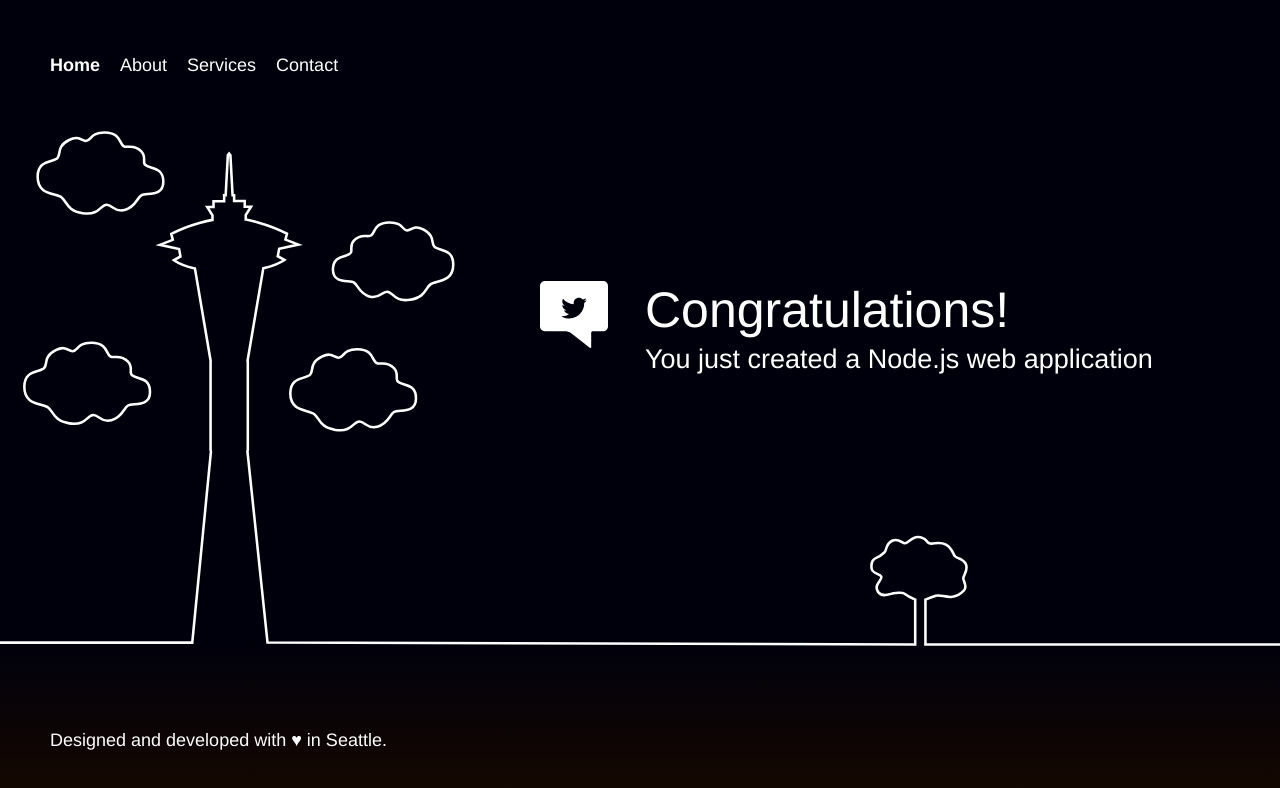
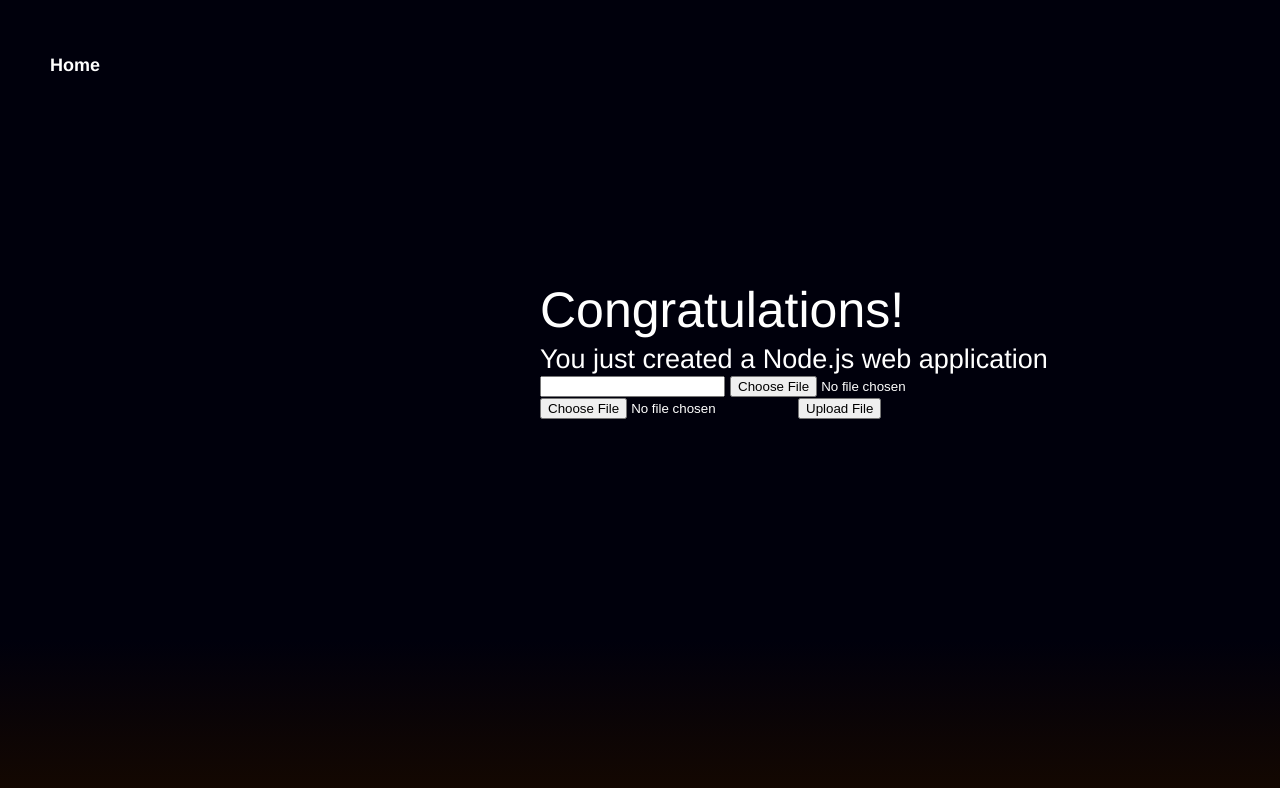
Before and after one commit to allynalford/magic, a website: page public/index.html in a window 1280 px wide. Drawn offline with Linux system fonts and the light colour scheme.

Commit message:
base change
base change

```diff
--- a/public/index.html
+++ b/public/index.html
@@ -13,33 +13,6 @@
     <div class="wrapper">
         <div class="graphics">
             <div class="tower">
-                <svg version="1.1" id="Layer_1" xmlns="http://www.w3.org/2000/svg" xmlns:xlink="http://www.w3.org/1999/xlink" x="0px" y="0px"
-                     viewBox="-11 170 1000 429" enable-background="new -11 170 1000 429" xml:space="preserve">
-                    <path class="path" fill="none" stroke="#FFFFFF" stroke-width="2" stroke-miterlimit="10" d="M989,595H712v-35c0,0,4.5-1.8,8-3
-                                                                                                  c5.2-1.8,12.5,5.3,22-4c3.4-3.4-0.9-7.8-0.4-10.1c0.7-3.1,4.4-6.8,1.6-11.4c-2.6-4.2-6.9-3.6-8.2-5.5c-1.7-2.3-2.2-6.3-7-9
-                                                                                                  c-5.6-3.1-9.9,0.2-13-1c-2.5-0.9-2.3-5-9-5c-4.8,0-7.2,4.8-10,5c-2.3,0.2-4.9-4.5-10-2c-5.5,2.8-4,7.3-6,9c-1.4,1.2-3.1,3.2-6,4.2
-                                                                                                  c-2.6,0.9-4.9,3-4,8.8c0.6,3.7,6.8,4.1,7.5,6c1,2.9-6.4,6.2-2.5,12c3,4.5,9,1.6,12,1c1.9-0.4,7.1-0.7,8,0c3.4,2.5,9,5,9,5v35
-                                                                                                  l-506-1.5L182.3,444l0.3-0.8v-69.6l-0.2-0.2l12.3-72.3c10.9-2.6,16.5-6.5,16.5-6.5l-5.2-2.9l1.1-5.8l15-3.3l-10.1-3.9l1.2-4.6
-                                                                                                  c-15.8-8.3-32.2-11-32.2-11v-3.6l4.1-6.5h-4.9v-4.4h-8.3V244h-1.2l-1.7-31.2l-1-1.3l-1,1.3l-1.7,31.2h-1.2v4.8h-8.3v4.4h-4.9
-                                                                                                  l4.1,6.5v3.6c0,0-16.5,2.7-32.2,11l1.2,4.6l-10.1,3.9l15,3.3l1.1,5.8l-5.1,2.9c0,0,5.5,3.9,16.4,6.5l12.3,72.4l-0.1,0.1v69.6
-                                                                                                  l0.3,0.8l-14.6,149.4h-1.2H-11"/>
-                    <path class="path" fill="none" stroke="#FFFFFF" stroke-width="2" stroke-miterlimit="10" d="M8,393.7c0-13.5,12.1-10.8,15.6-14.7
-                                                                                                  c2.8-3.2-1-8.8,9-13.9c7.9-4.1,9.7,1,13.1,0.8c4.5-0.3,3.3-6.7,14.7-6.6c12.7,0.2,11.2,8.4,14.7,10.6c3,1.9,7.9-2.1,13.9,4.1
-                                                                                                  c3.8,4,1.3,7.4,2.5,9.8c2.2,4.4,14.7,0.9,14.7,13.9c0,12.2-13.5,8.3-17.2,10.6c-3.6,2.3-4.4,9.3-13.1,11.5c-8,2-9.5-4-13.9-4.1
-                                                                                                  c-5-0.1-5.5,8.6-18.8,6.6c-12.3-1.9-12.3-9.1-16.4-12.3C21.9,406.3,8,408.6,8,393.7z"/>
-                    <path class="path" fill="none" stroke="#FFFFFF" stroke-width="2" stroke-miterlimit="10" d="M325.1,313.9c-3.9,3-3.9,10-15.7,11.8
-                                                                                                  c-12.8,2-13.3-6.4-18-6.3c-4.3,0.1-5.7,5.8-13.3,3.9c-8.4-2.1-9.1-8.8-12.5-11c-3.6-2.3-16.5,1.5-16.5-10.2c0-12.4,12-9.1,14.1-13.3
-                                                                                                  c1.1-2.3-1.3-5.6,2.4-9.4c5.8-6,10.4-2.1,13.3-3.9c3.4-2.1,2-10,14.1-10.2c11-0.2,9.9,6,14.1,6.3c3.3,0.2,5-4.7,12.5-0.8
-                                                                                                  c9.6,4.9,6,10.3,8.6,13.3c3.3,3.7,14.9,1.2,14.9,14.1C343.1,312.5,329.8,310.3,325.1,313.9z"/>
-                    <path class="path" fill="none" stroke="#FFFFFF" stroke-width="2" stroke-miterlimit="10" d="M18.4,229.5c0-13.5,12.1-10.8,15.6-14.7
-                                                                                                  c2.8-3.2-1-8.8,9-13.9c7.9-4.1,9.7,1,13.1,0.8c4.5-0.3,3.3-6.7,14.7-6.6c12.7,0.2,11.2,8.4,14.7,10.6c3,1.9,7.9-2.1,13.9,4.1
-                                                                                                  c3.8,4,1.3,7.4,2.5,9.8c2.2,4.4,14.7,0.9,14.7,13.9c0,12.2-13.5,8.3-17.2,10.6c-3.6,2.3-4.4,9.3-13.1,11.5c-8,2-9.5-4-13.9-4.1
-                                                                                                  c-5-0.1-5.5,8.6-18.8,6.6c-12.3-1.9-12.3-9.1-16.4-12.3C32.2,242.1,18.4,244.4,18.4,229.5z"/>
-                    <path class="path" fill="none" stroke="#FFFFFF" stroke-width="2" stroke-miterlimit="10" d="M215.8,398.8c0-13.5,12.1-10.8,15.6-14.7
-                                                                                                  c2.8-3.2-1-8.8,9-13.9c7.9-4.1,9.7,1,13.1,0.8c4.5-0.3,3.3-6.7,14.7-6.6c12.7,0.2,11.2,8.4,14.7,10.6c3,1.9,7.9-2.1,13.9,4.1
-                                                                                                  c3.8,4,1.3,7.4,2.5,9.8c2.2,4.4,14.7,0.9,14.7,13.9c0,12.2-13.5,8.3-17.2,10.6c-3.6,2.3-4.4,9.3-13.1,11.5c-8,2-9.5-4-13.9-4.1
-                                                                                                  c-5-0.1-5.5,8.6-18.8,6.6c-12.3-1.9-12.3-9.1-16.4-12.3C229.7,411.3,215.8,413.6,215.8,398.8z"/>
-                </svg>
 
             </div>
         </div>
@@ -47,25 +20,28 @@
         <header>
             <nav class="website-nav">
                 <ul>
-                  <li><a class="home-link" href="https://aws.amazon.com/">Home</a></li>
-                  <li><a href="https://aws.amazon.com/what-is-cloud-computing/">About</a></li>
-                  <li><a href="https://aws.amazon.com/solutions/">Services</a></li>
-                  <li><a href="https://aws.amazon.com/contact-us/">Contact</a></li>
+                  <li><a class="home-link" href="https://j8w25dod4j.execute-api.us-east-1.amazonaws.com/Prod/">Home</a></li>
                 </ul>
             </nav>
         </header>
 
         <div class="message">
-            <a class="twitter-link" href="http://twitter.com/home/?status=I%20created%20a%20project%20with%20AWS%20CodeStar!%20%23AWS%20%23AWSCodeStar%20https%3A%2F%2Faws.amazon.com%2Fcodestar"><img src="assets/img/tweet.svg" /></a>
+
             <div class="text">
                 <h1>Congratulations!</h1>
                 <h2>You just created a Node.js web application</h2>
+				<form action="./file_upload.js" method="POST" enctype="multipart/form-data">
+					<input type="text" name="filename" />
+					<input type="file" name="username" />
+					<input type="file" name="file" />
+					<input type="submit" value="Upload File" />
+				</form>
             </div>
         </div>
     </div>
 
     <footer>
-        <p class="footer-contents">Designed and developed with <a href="https://aws.amazon.com/careers/devtools-jobs/">♥</a> in Seattle.</p>
+
     </footer>
 
     <script src="assets/js/set-background.js"></script>
```
